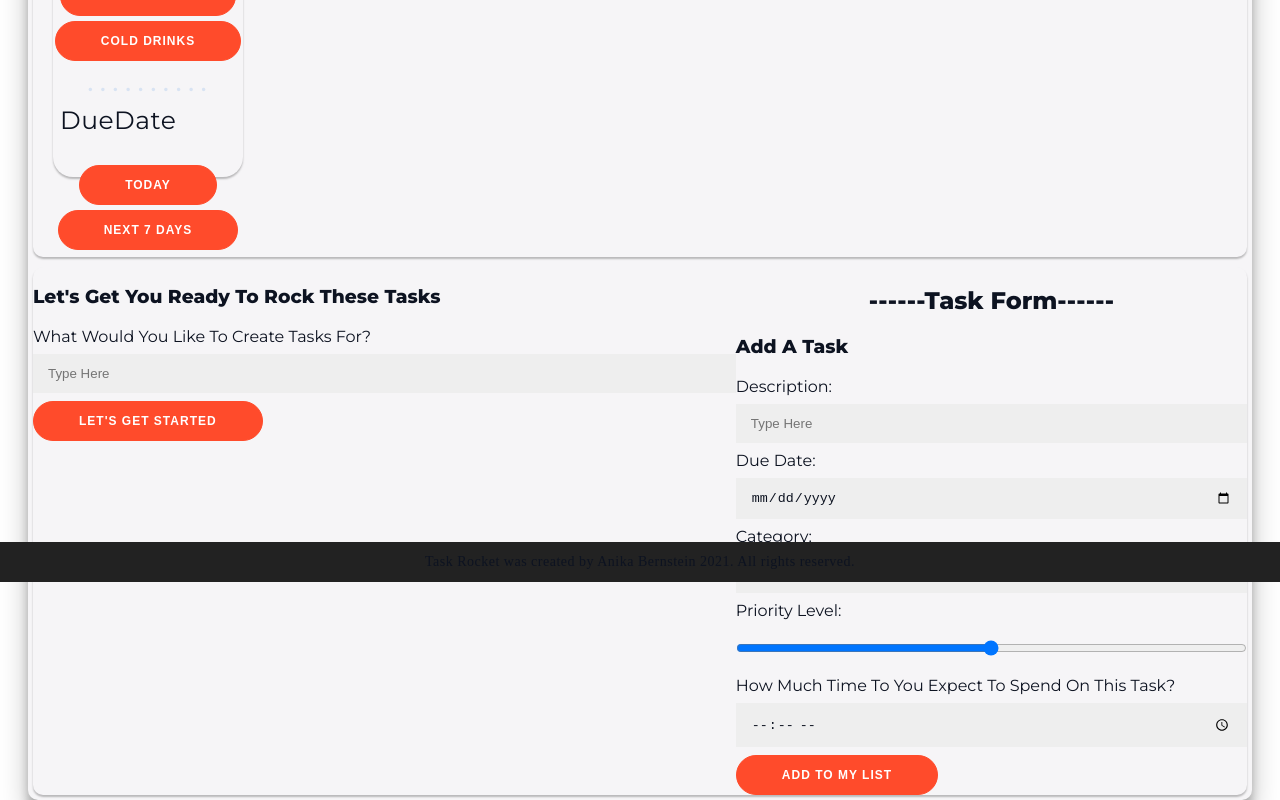
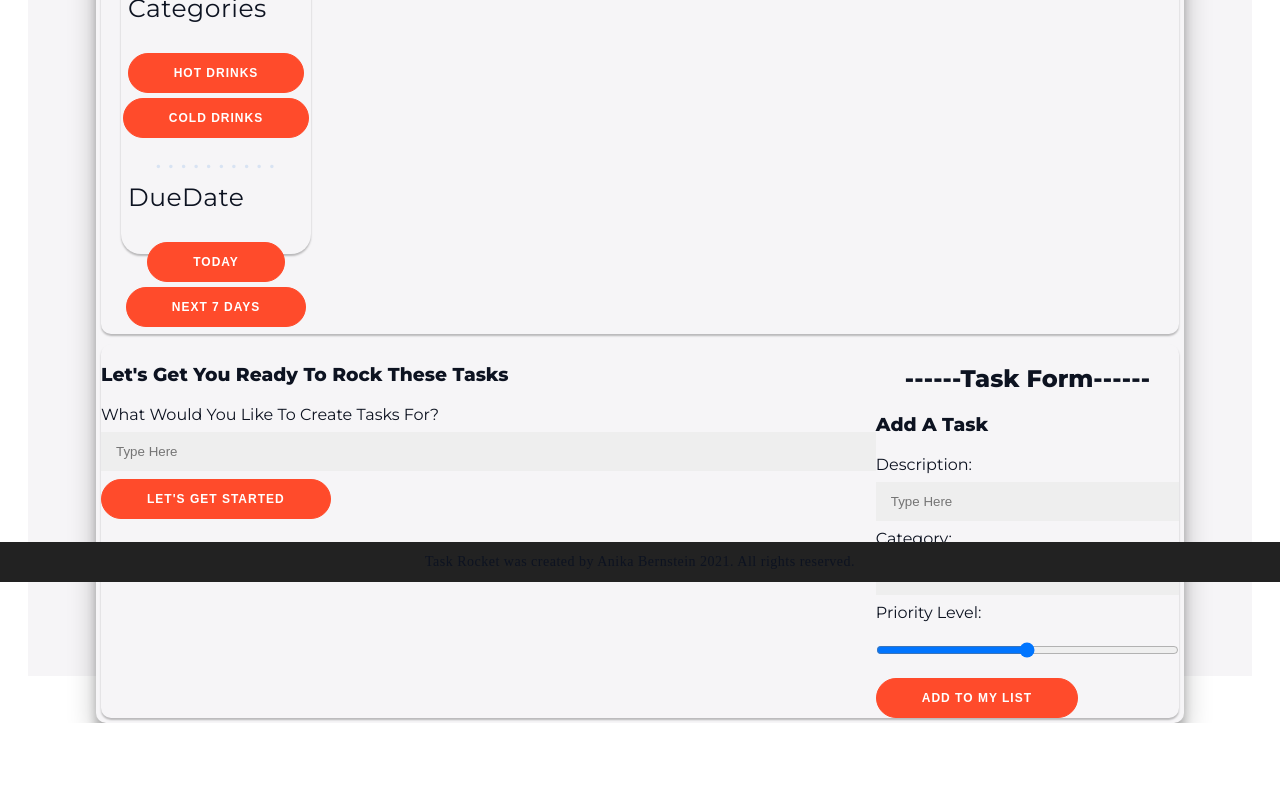
Before and after one commit to anikajb92/task-rocket-app, a React (Create React App) app: page /home in a window 1280 px wide. Shown: the part 218-1018 px from the top of the page. After the commit the page ends 941 px from the top, so only its background shows below. Built offline with nearby package versions, Linux system fonts and the light colour scheme; the HTML template or start-up script is replaced by a standard one.

Commit message:
removed due date and timer from task form

```diff
--- a/src/components/TaskForm.js
+++ b/src/components/TaskForm.js
@@ -3,15 +3,14 @@ import {useState} from 'react';
 
 export default function TaskForm() {
   const [description, setDescription] = useState('');
-  const [dueDate, setDueDate] = useState();
   const [category, setCategory] = useState('');
   const [priority, setPriority] = useState(2);
-  const [timer, setTimer] = useState(0);
-  const [completed, setCompleted] = useState(false)
+  const [completed, setCompleted] = useState(false);
+  // add in due date, and timer features later
 
   const handleSubmit = event => {
     event.preventDefault();
-    console.log("form values logged as", description, dueDate, category, priority, timer)
+    console.log("form values logged as", description, category, priority, completed)
   }
 
   return (
@@ -27,16 +26,6 @@ export default function TaskForm() {
           onChange={(event) => setDescription(event.target.value)}
         />
       </label> {/* WORKING */}
-      <br/>
-      <label> Due Date:
-        <input
-          type='date'
-          placeholder=''
-          value={dueDate}
-          name='dueDate'
-          onChange={(event) => setDueDate(event.target.value)}
-        /> {/* NEED TO CHANGE FORMAT AND ALLOW DATE TO SHOW UP IN OPTION FIELD UPON SELECTION */}
-      </label>
       <br/>
       <label> Category:
         <input
@@ -59,15 +48,6 @@ export default function TaskForm() {
         />
       </label> {/* WORKING, BUT NEED TO SEE DIGIT ON SLIDER */}
       <br/>
-      <label> How Much Time To You Expect To Spend On This Task?
-        <input
-          type='time'
-          value={timer}
-          name='timer'
-          onChange={(event) => setTimer(event.target.value)}
-        />
-      </label> {/* NEED TO CHANGE TYPE, "03:54 PM" shows as "15:54" in console when we need timer not time */}
-      <br/>
        <button>Add To My List</button>
     </form>
   )
```
